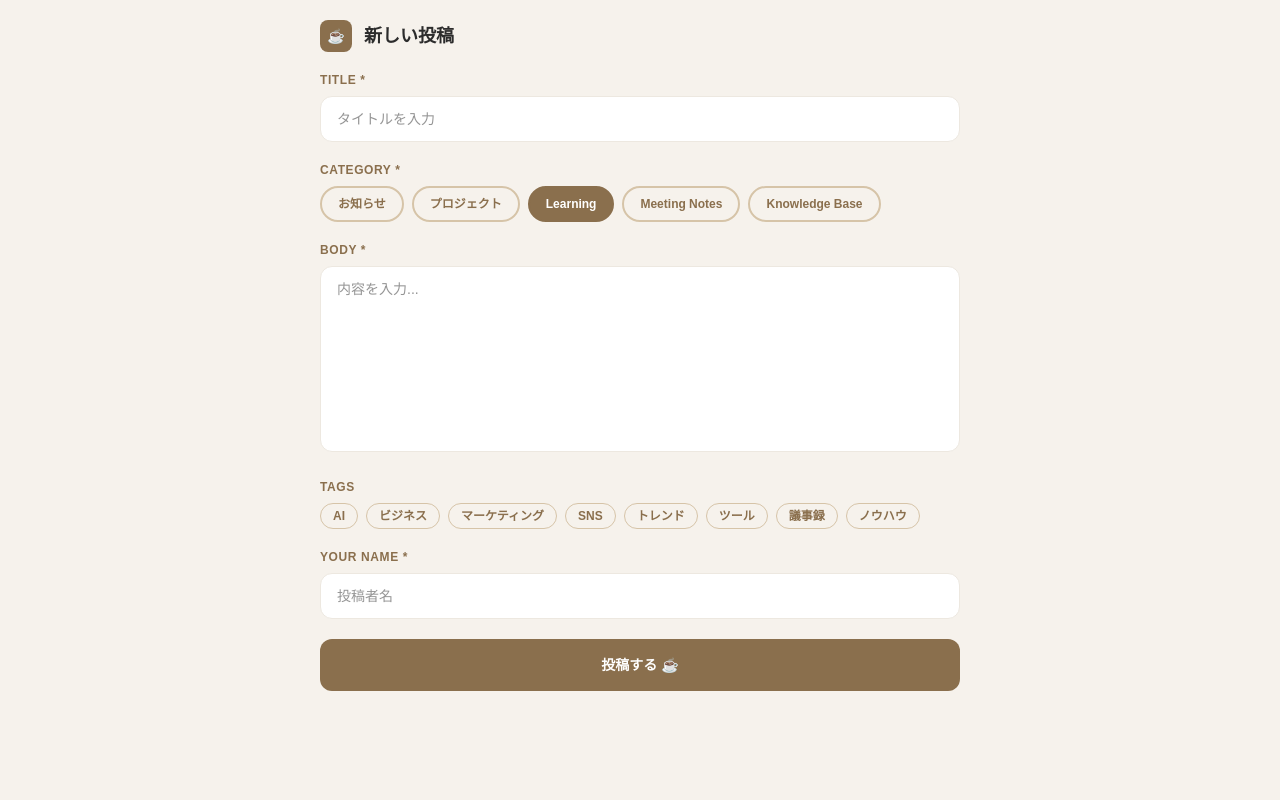
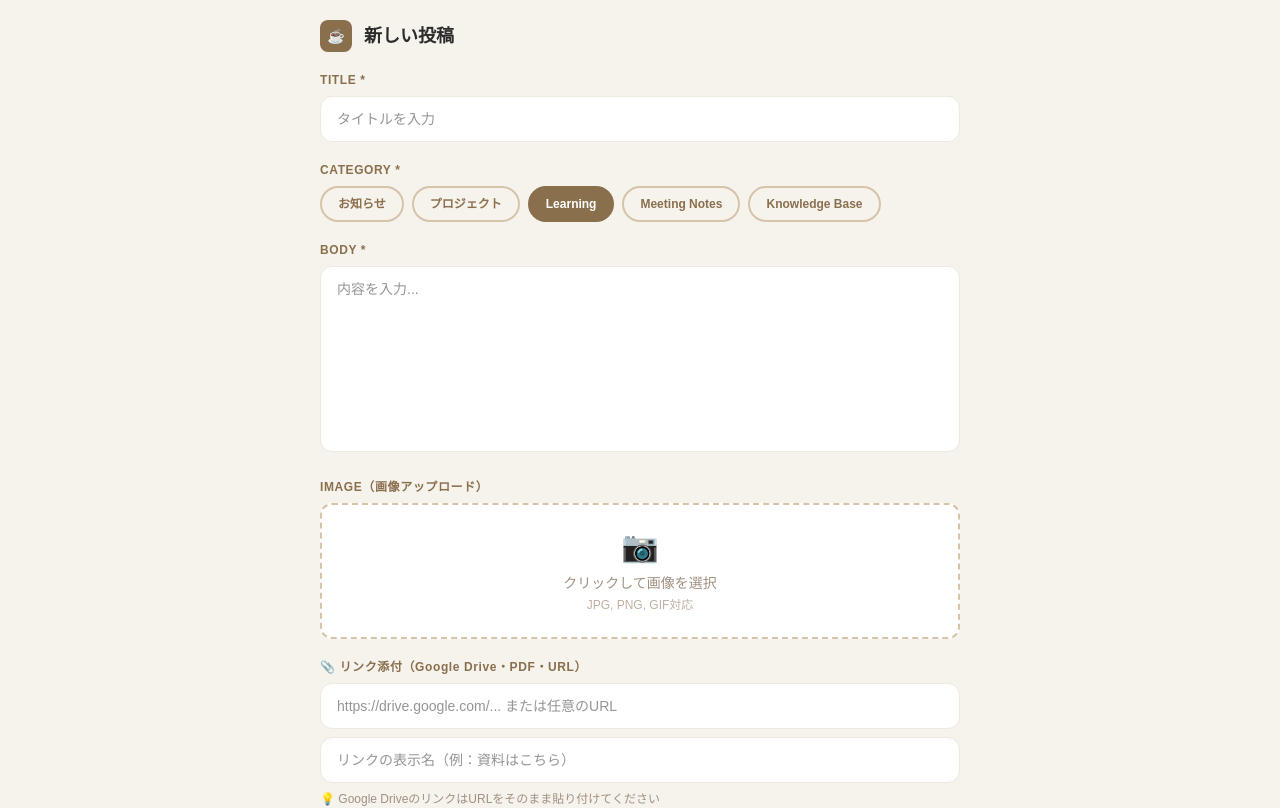
Before and after one commit to 1999myb-glitch/luana-commons, a Next.js app: page /new in a window 1280 px wide. Shown: the top 808 px of the page. Built offline with nearby package versions, Linux system fonts and the light colour scheme.

Commit message:
feat: add image upload and link attachment

```diff
--- a/app/new/page.tsx
+++ b/app/new/page.tsx
@@ -20,11 +20,22 @@ export default function NewPost() {
   const [body, setBody] = useState('')
   const [author, setAuthor] = useState('')
   const [tags, setTags] = useState<string[]>([])
+  const [linkUrl, setLinkUrl] = useState('')
+  const [linkLabel, setLinkLabel] = useState('')
+  const [imageFile, setImageFile] = useState<File | null>(null)
+  const [imagePreview, setImagePreview] = useState('')
   const [loading, setLoading] = useState(false)
   const [error, setError] = useState('')
 
   function toggleTag(tag: string) {
     setTags(prev => prev.includes(tag) ? prev.filter(t => t !== tag) : [...prev, tag])
+  }
+
+  function handleImage(e: React.ChangeEvent<HTMLInputElement>) {
+    const file = e.target.files?.[0]
+    if (!file) return
+    setImageFile(file)
+    setImagePreview(URL.createObjectURL(file))
   }
 
   async function handleSubmit() {
@@ -34,8 +45,33 @@ export default function NewPost() {
     setError('')
     setLoading(true)
     const supabase = createClient()
+
+    let imageUrl = ''
+    if (imageFile) {
+      const ext = imageFile.name.split('.').pop()
+      const path = `${Date.now()}.${ext}`
+      const { error: uploadError } = await supabase.storage
+        .from('post-images')
+        .upload(path, imageFile, { contentType: imageFile.type })
+      if (uploadError) {
+        setLoading(false)
+        return setError('画像のアップロードに失敗しました')
+      }
+      const { data } = supabase.storage.from('post-images').getPublicUrl(path)
+      imageUrl = data.publicUrl
+    }
+
+    const finalBody = linkUrl
+      ? `${body}\n\n📎 [${linkLabel || linkUrl}](${linkUrl})`
+      : body
+
     const { error } = await supabase.from('posts').insert({
-      title, body, category, author_name: author, image_urls: [], likes_count: 0,
+      title,
+      body: finalBody,
+      category,
+      author_name: author,
+      image_urls: imageUrl ? [imageUrl] : [],
+      likes_count: 0,
     })
     setLoading(false)
     if (error) return setError('投稿に失敗しました: ' + error.message)
@@ -73,6 +109,32 @@ export default function NewPost() {
           </div>
 
           <div>
+            <label className="block text-xs font-bold text-[#8A6F4D] mb-2 tracking-wider">IMAGE（画像アップロード）</label>
+            <div className="w-full bg-white border-2 border-dashed border-[#D6C4A8] rounded-xl p-6 text-center">
+              {imagePreview ? (
+                <div>
+                  <img src={imagePreview} alt="preview" className="max-h-48 mx-auto rounded-lg mb-3 object-cover" />
+                  <button onClick={() => { setImageFile(null); setImagePreview('') }} className="text-xs text-[#A09080] underline">削除</button>
+                </div>
+              ) : (
+                <label className="cursor-pointer">
+                  <div className="text-3xl mb-2">📷</div>
+                  <p className="text-sm text-[#A09080]">クリックして画像を選択</p>
+                  <p className="text-xs text-[#C0B0A0] mt-1">JPG, PNG, GIF対応</p>
+                  <input type="file" accept="image/*" onChange={handleImage} className="hidden" />
+                </label>
+              )}
+            </div>
+          </div>
+
+          <div>
+            <label className="block text-xs font-bold text-[#8A6F4D] mb-2 tracking-wider">📎 リンク添付（Google Drive・PDF・URL）</label>
+            <input value={linkUrl} onChange={e => setLinkUrl(e.target.value)} placeholder="https://drive.google.com/... または任意のURL" className="w-full bg-white border border-[#EDE8E0] rounded-xl px-4 py-3 text-sm text-[#2C2C2C] outline-none focus:border-[#8A6F4D] mb-2" />
+            <input value={linkLabel} onChange={e => setLinkLabel(e.target.value)} placeholder="リンクの表示名（例：資料はこちら）" className="w-full bg-white border border-[#EDE8E0] rounded-xl px-4 py-3 text-sm text-[#2C2C2C] outline-none focus:border-[#8A6F4D]" />
+            <p className="text-xs text-[#A09080] mt-2">💡 Google DriveのリンクはURLをそのまま貼り付けてください</p>
+          </div>
+
+          <div>
             <label className="block text-xs font-bold text-[#8A6F4D] mb-2 tracking-wider">TAGS</label>
             <div className="flex flex-wrap gap-2">
               {TAGS.map(tag => (
```
